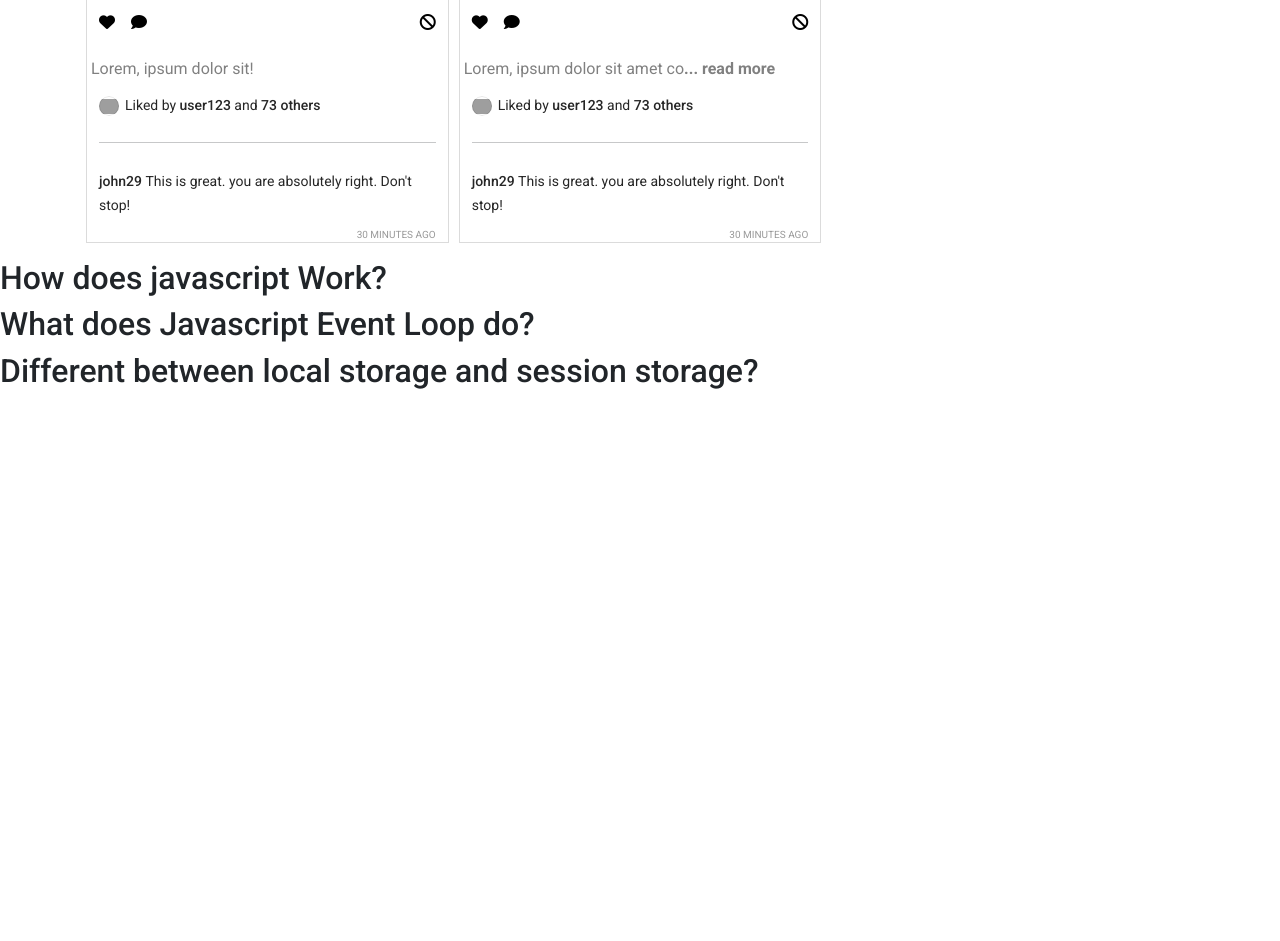
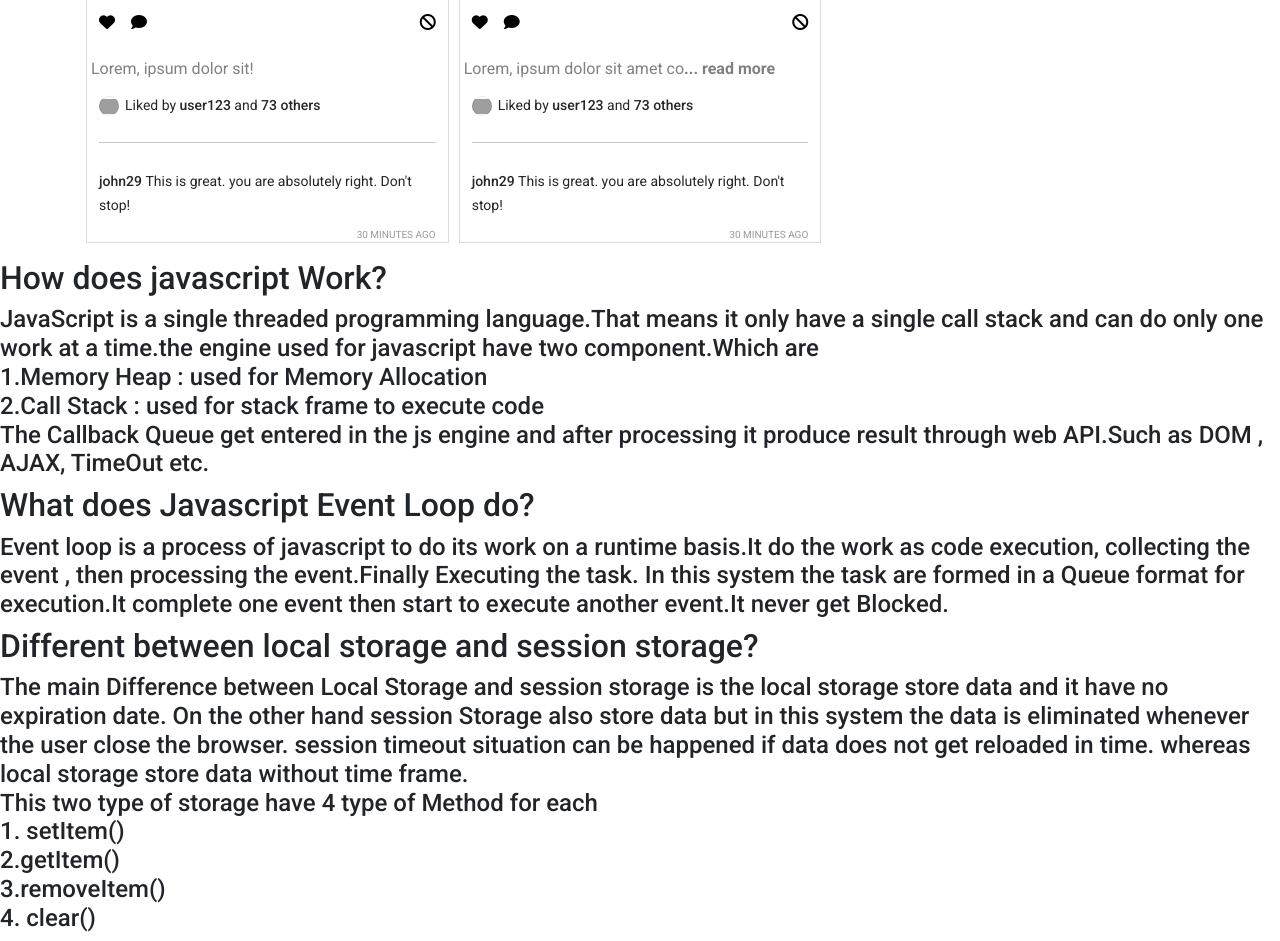
Before and after one commit to farabi1/debug, a plain HTML site: page index.html in a window 1280 px wide. Shown: the part 1289-2230 px from the top of the page. Before the commit the page ends 1687 px from the top, so only its background shows below. Drawn offline with nearby package versions, Linux system fonts and the light colour scheme; grey boxes are pictures that could not be loaded.

Commit message:
Question Part

```diff
--- a/index.html
+++ b/index.html
@@ -59,9 +59,36 @@
     </main>
 
     <!-- Bonus Part Question And Answer -->
-    <h2>How does javascript Work?</h2>
-    <h2>What does Javascript Event Loop do?</h2>
-    <h2>Different between local storage and session storage?</h2>
+    <div>
+        <h2>How does javascript Work?</h2>
+        <h4>JavaScript is a single threaded programming language.That means it only have a single call stack and can do
+            only one work at a time.the engine used for javascript have two component.Which are <br>
+            1.Memory Heap : used for Memory Allocation <br>
+            2.Call Stack : used for stack frame to execute code <br>
+            The Callback Queue get entered in the js engine and after processing it produce result through web API.Such
+            as DOM , AJAX, TimeOut etc. </h4>
+    </div>
+    <div>
+        <h2>What does Javascript Event Loop do?</h2>
+        <h4>Event loop is a process of javascript to do its work on a runtime basis.It do the work as code execution,
+            collecting the event , then processing the event.Finally Executing the task. In this system the task are
+            formed in a Queue format for execution.It complete one event then start to execute another event.It never
+            get Blocked. </h4>
+    </div>
+    <div>
+        <h2>Different between local storage and session storage?</h2>
+        <h4>The main Difference between Local Storage and session storage is
+            the local storage store data and it have no expiration date.
+            On the other hand session Storage also store data but in this system the data is eliminated whenever the
+            user close the browser.
+            session timeout situation can be happened if data does not get reloaded in time.
+            whereas local storage store data without time frame. <br>
+            This two type of storage have 4 type of Method for each <br>
+            1. setItem() <br>
+            2.getItem() <br>
+            3.removeItem() <br>
+            4. clear()
+    </div>
 
     <footer></footer>
 
```
